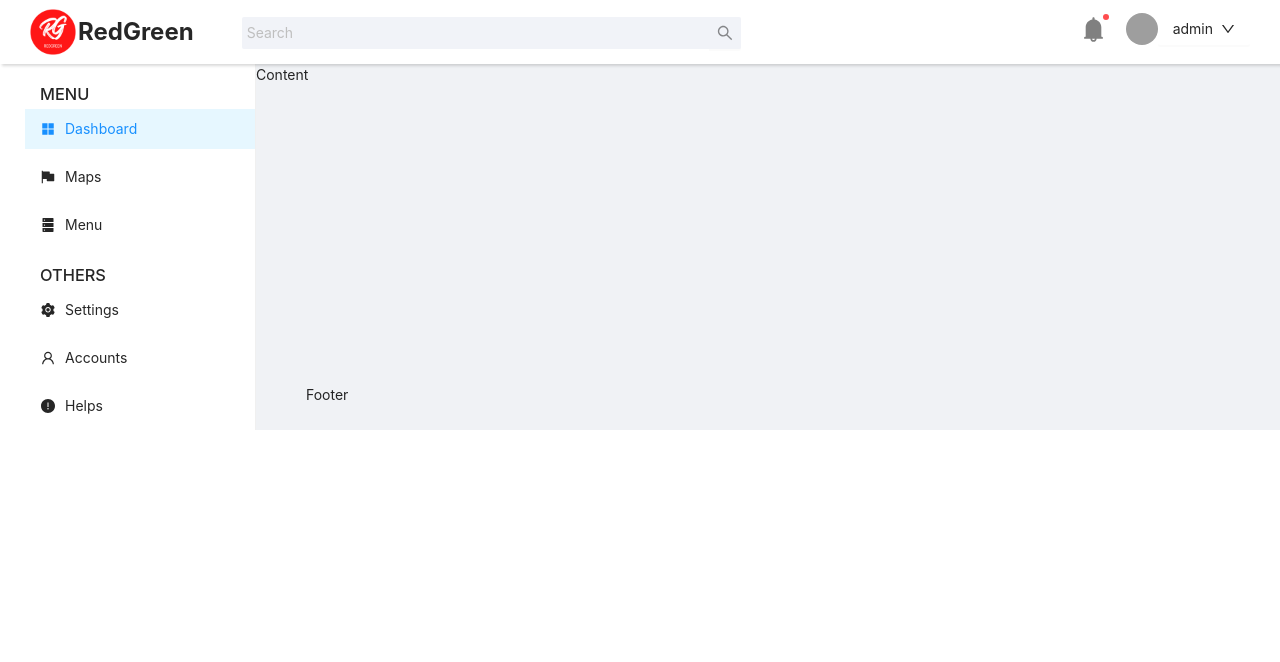
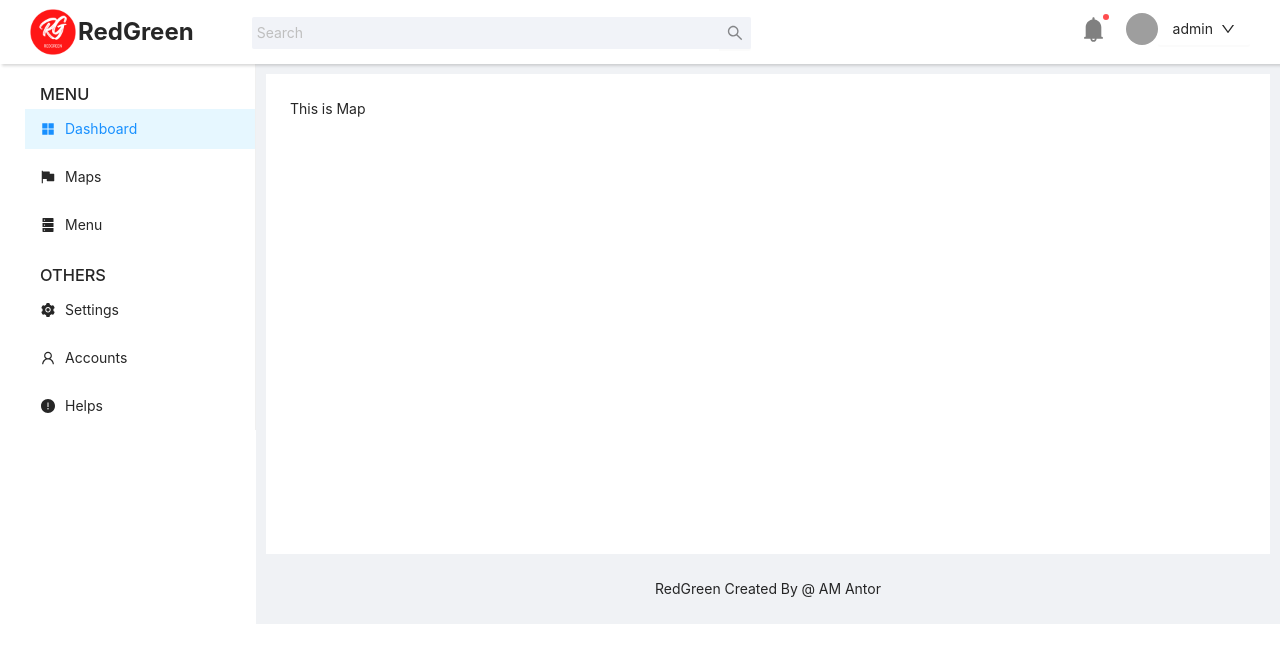
Before and after one commit to antor10655gh/redgreen, a React (Create React App) app: page /map in a window 1280 px wide. Shown: the top 662 px of the page. Built offline with nearby package versions, Linux system fonts and the light colour scheme; grey boxes are pictures that could not be loaded.

Commit message:
add dynamit route

```diff
--- a/src/App.js
+++ b/src/App.js
@@ -3,6 +3,11 @@ import './App.css';
 import { Layout } from 'antd';
 import Sidebar from './components/Sidebar';
 import TopHeader from './components/TopHeader';
+import FooterMain from './components/FooterMain';
+import { Route, Routes } from 'react-router-dom';
+import Dashboard from './Dashboard/Dashboard';
+import Map from './Dashboard/Map';
+import Menu from './Dashboard/Menu';
 
 
 const { Header, Footer, Sider, Content } = Layout;
@@ -11,7 +16,7 @@ const { Header, Footer, Sider, Content } = Layout;
 function App() {
 
   return (
-    <div className="App">
+      <div className="App">
       <Layout>
       <Header>
         <TopHeader></TopHeader>
@@ -21,8 +26,22 @@ function App() {
           <Sidebar></Sidebar>
         </Sider>
         <Layout>
-          <Content>Content</Content>
-          <Footer>Footer</Footer>
+          <Content
+            style={{
+              padding: '0 10px',
+            }}
+          >
+          <div style={{background: "#fff", padding: "24px", marginTop: "10px", minHeight: "480px"}}>
+            <Routes>
+              <Route path='/' element={<Dashboard/>}></Route>
+              <Route path='/map' element={<Map/>}></Route>
+              <Route path='/menu' element={<Menu />}></Route>
+            </Routes>
+          </div>
+          </Content>
+          <Footer>
+            <FooterMain></FooterMain>
+          </Footer>
         </Layout>
       </Layout>
       </Layout>
--- a/src/Dashboard/Dashboard.js
+++ b/src/Dashboard/Dashboard.js
@@ -0,0 +1,11 @@
+import React from 'react';
+
+const Dashboard = () => {
+    return (
+        <div>
+            Welcome To RedGreen
+        </div>
+    );
+};
+
+export default Dashboard;
--- /dev/null
+++ b/src/Dashboard/Map.js
@@ -0,0 +1,11 @@
+import React from 'react';
+
+const Map = () => {
+    return (
+        <div>
+            This is Map
+        </div>
+    );
+};
+
+export default Map;
--- /dev/null
+++ b/src/Dashboard/Menu.js
@@ -0,0 +1,11 @@
+import React from 'react';
+
+const Menu = () => {
+    return (
+        <div>
+            This is Menu
+        </div>
+    );
+};
+
+export default Menu;
--- /dev/null
+++ b/src/components/FooterMain.js
@@ -0,0 +1,11 @@
+import React from 'react';
+
+const FooterMain = () => {
+    return (
+        <div style={{textAlign: "center", margin: "0"}}>
+            RedGreen Created By @ AM Antor
+        </div>
+    );
+};
+
+export default FooterMain;
--- a/src/components/Sidebar.js
+++ b/src/components/Sidebar.js
@@ -1,6 +1,7 @@
 import { Menu } from 'antd';
 import { AppstoreFilled, FlagFilled, DatabaseFilled, SettingFilled, UserOutlined, ExclamationCircleFilled } from '@ant-design/icons';
 import React from 'react';
+import { Link } from 'react-router-dom';
 
 const Sidebar = () => {
     return (
@@ -11,16 +12,22 @@ const Sidebar = () => {
             >
                 <h3 style={{margin: "15px", marginTop:"30px"}} class="menu-title">MENU</h3>
                 <Menu.Item key="dashboard">
+                    <Link to='/'>
                         <AppstoreFilled />
                         <span>Dashboard</span>
+                    </Link>
                 </Menu.Item>
                 <Menu.Item key="maps">
+                    <Link to='/map'>
                         <FlagFilled />
                         <span>Maps</span>
+                    </Link>
                 </Menu.Item>
                 <Menu.Item key="menu">
+                    <Link to='/menu'>
                         <DatabaseFilled />
                         <span>Menu</span>
+                    </Link>
                 </Menu.Item>
                 <h3 style={{margin: "15px", marginTop:"30px"}} class="menu-title">OTHERS</h3>
                 <Menu.Item key="settings">
--- a/src/components/TopHeader.js
+++ b/src/components/TopHeader.js
@@ -13,7 +13,7 @@ const TopHeader = () => {
         confirm({
           title: 'Do you Want to logout?',
           icon: <ExclamationCircleOutlined />,
-          content: 'After click on logout then you lost your authentication',
+          content: 'After click on logout then you lost your authentication.',
           okText: 'Logout',
 
           onOk() {
@@ -35,7 +35,7 @@ const TopHeader = () => {
             <Col span={20}>
               <Row
               style={{
-              paddingLeft: 25,
+                paddingLeft: 35,
                 paddingRight: 25,
               }}>
                 <Col span={16}>
```
Also changed, not shown: src/Dashboard/Dashboard.css (deleted), src/components/Footer.js (deleted). Lines whose indentation alone changed are shown as unchanged.
